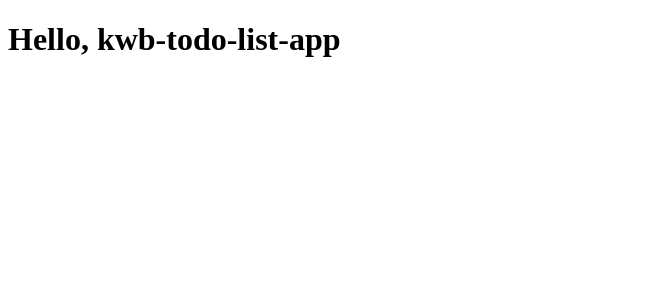
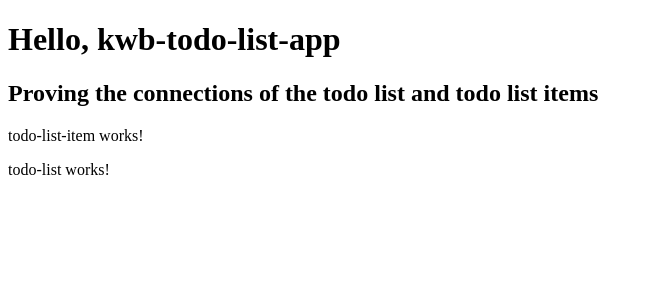
Before and after one commit to kwbonte/kwb-todo-list-app, an Angular app: page / in a window 1280 px wide. Shown: the top 300 px of the page, without its empty margins (0-653 px from the left). Built offline with nearby package versions, Linux system fonts and the light colour scheme.

Commit message:
Getting the generated code to display in an completely unmodified manner to quickly buidl out functionality.

```diff
--- a/src/app/app.component.html
+++ b/src/app/app.component.html
@@ -1,3 +1,6 @@
 <div class="container">
   <h1>Hello, {{ title }}</h1>
+  <h2>Proving the connections of the todo list and todo list items</h2>
+  <app-todo-list-item> </app-todo-list-item>
+  <app-todo-list></app-todo-list>
 </div>
--- a/src/app/app.component.ts
+++ b/src/app/app.component.ts
@@ -1,10 +1,12 @@
 import { Component } from '@angular/core';
 import { RouterOutlet } from '@angular/router';
+import { TodoListComponent } from './todo-list/todo-list.component';
+import { TodoListItemComponent } from './todo-list-item/todo-list-item.component';
 
 @Component({
   selector: 'app-root',
   standalone: true,
-  imports: [RouterOutlet],
+  imports: [RouterOutlet, TodoListComponent, TodoListItemComponent],
   templateUrl: './app.component.html',
   styleUrl: './app.component.scss',
 })
```
